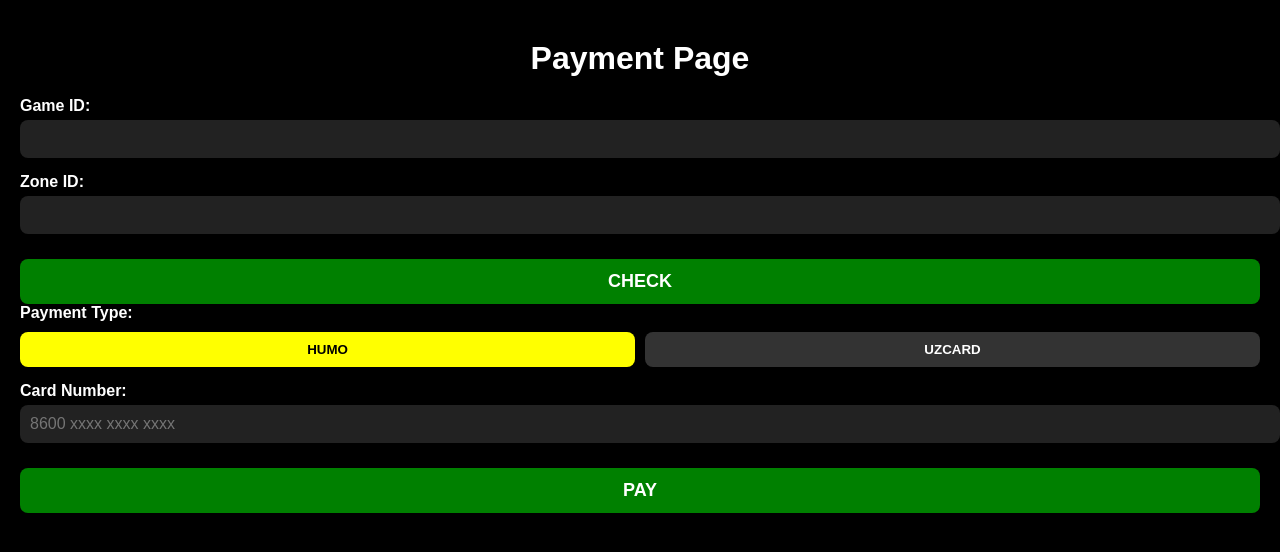
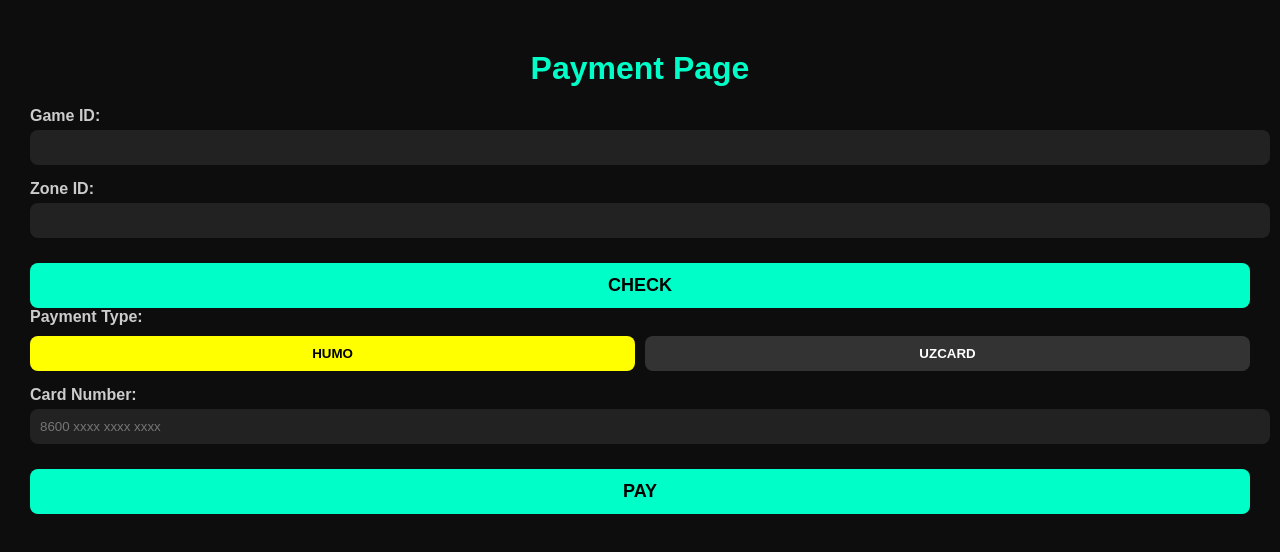
Before and after one commit to MLBBDIAMONDSTORE/mlbbbdiamondstore, a React (Create React App) app in the folder frontend/: page /pay in a window 1280 px wide. Shown: the top 552 px of the page. Built offline with nearby package versions, Linux system fonts and the light colour scheme.

Commit message:
Update PaymentPage.css

```diff
--- a/frontend/src/styles/PaymentPage.css
+++ b/frontend/src/styles/PaymentPage.css
@@ -1,15 +1,14 @@
 .payment-page {
-  background-color: #000;
+  background-color: #0d0d0d;
   color: #fff;
-  padding: 20px;
+  padding: 30px;
   min-height: 100vh;
-  font-family: 'Arial', sans-serif;
 }
 
 .payment-page h2 {
   text-align: center;
-  color: #fff;
   margin-bottom: 20px;
+  color: #00ffc8;
 }
 
 .input-group {
@@ -20,12 +19,12 @@
   display: block;
   margin-bottom: 5px;
   font-weight: bold;
+  color: #ccc;
 }
 
 .input-group input {
   width: 100%;
   padding: 10px;
-  font-size: 16px;
   border-radius: 8px;
   border: none;
   background: #222;
@@ -36,20 +35,20 @@
 .pay-button {
   width: 100%;
   padding: 12px;
-  margin-top: 10px;
   font-size: 18px;
   font-weight: bold;
-  background-color: green;
-  color: #fff;
+  background-color: #00ffc8;
+  color: #000;
   border: none;
   border-radius: 8px;
   cursor: pointer;
+  margin-top: 10px;
+  transition: background 0.3s ease;
 }
 
-.nickname-display {
-  margin-top: 10px;
-  font-size: 18px;
-  text-align: center;
+.check-button:hover,
+.pay-button:hover {
+  background-color: #00e6b8;
 }
 
 .payment-types {
```
